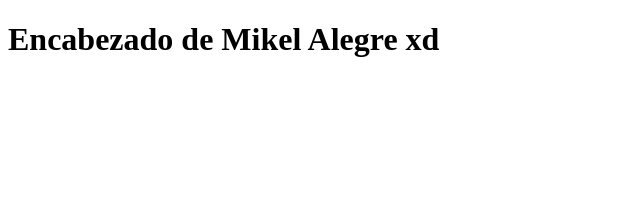
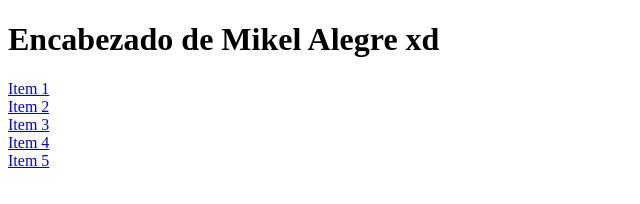
Before and after one commit to mial596/m8, a plain HTML site: page caja-semantica/index.html in a window 1280 px wide. Shown: the whole page, without its empty margins (0-640 px from the left). Drawn offline with Linux system fonts and the light colour scheme.

Commit message:
23 DE OCTUBRE 12:23

```diff
--- a/caja-semantica/index.html
+++ b/caja-semantica/index.html
@@ -14,6 +14,11 @@
 
 </header>
 <nav>
+<div class="item"><a href="#">Item 1</a></div>
+<div class="item"><a href="#">Item 2</a></div>
+<div class="item"><a href="#">Item 3</a></div>
+<div class="item"><a href="#">Item 4</a></div>
+<div class="item"><a href="#">Item 5</a></div>
 
 
 </nav>
```
